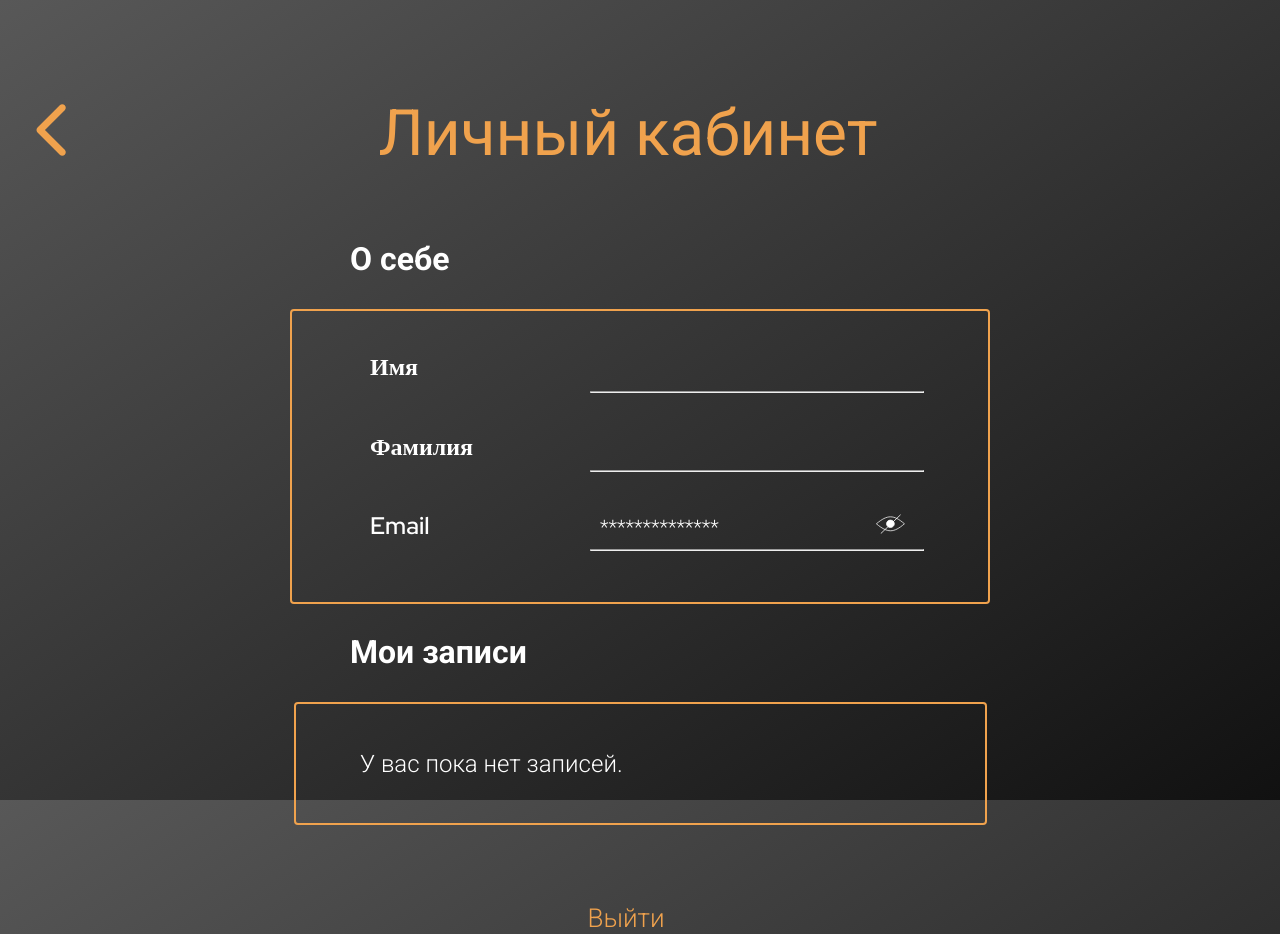
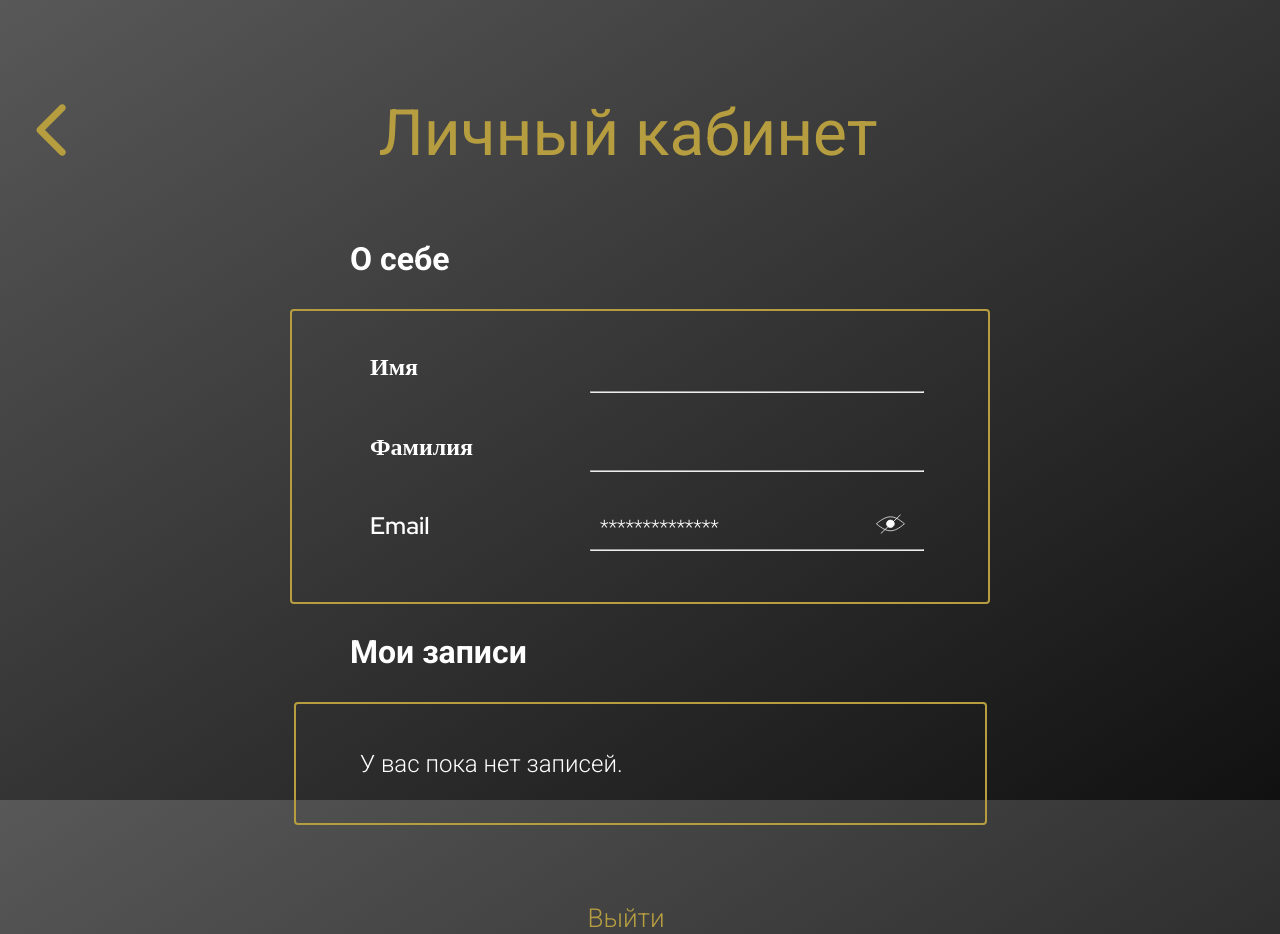
Before and after one commit to GorokhovSemyon/CSV_Service, a Django app: page /profile/ in a window 1280 px wide. Run offline with Django 4.2, Linux system fonts and the light colour scheme; a user stored in the database is signed in; data that the repository does not hold is empty; some libraries are stand-ins or nearby versions.

Commit message:
Update profile style

```diff
--- a/static/my_account/css/prof_style_acc.css
+++ b/static/my_account/css/prof_style_acc.css
@@ -44,7 +44,7 @@ div.lk h1{
     font-weight: 400;
     font-size: 64px;
     line-height: 75px;
-    color: #F0A24D;
+    color: #b69e40;
 }
 div.about{
     position: relative;
@@ -68,7 +68,7 @@ section div.me{
     width: 700px;
     height: 295px;
     margin-left: calc(50% - 700px/2);
-    border: 2px solid #F0A24D;
+    border: 2px solid #b69e40;
     border-radius: 4px;
     padding: 0;
 }
@@ -123,7 +123,7 @@ section div.my_appointment{
     margin-left: calc(50% - 693px/2);
     margin-top: 30px;
     margin-bottom: 0;
-    border: 2px solid #F0A24D;
+    border: 2px solid #b69e40;
     border-radius: 4px;
     padding: 0;
 }
@@ -157,7 +157,7 @@ div.exit a{
     line-height: 30.47px;
     text-decoration-line: none;
     text-align: center;
-    color: #F0A24D;
+    color: #b69e40;
 }
 div.exit a:hover{
     text-decoration-line: underline;
```
Also changed, not shown: database.sqlite3, static/my_account/img/prof_back.svg.
